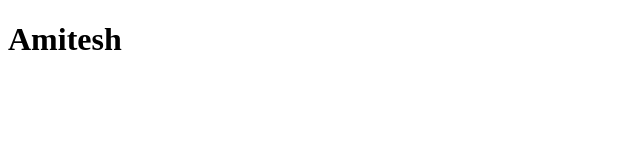
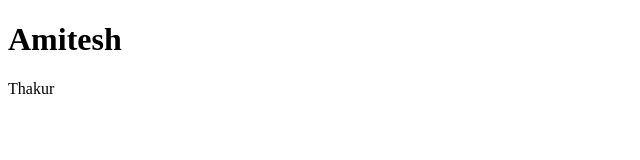
Before and after one commit to AmiteshThakur/Portfolio-1, a plain HTML site: page home.html in a window 1280 px wide. Shown: the full height of the page, 0-640 px from the left. Drawn offline with Linux system fonts and the light colour scheme.

Commit message:
Second commit footer added

```diff
--- a/home.html
+++ b/home.html
@@ -7,5 +7,6 @@
 </head>
 <body>
     <h1>Amitesh</h1>
+    <footer>Thakur</footer>
 </body>
 </html>
```
